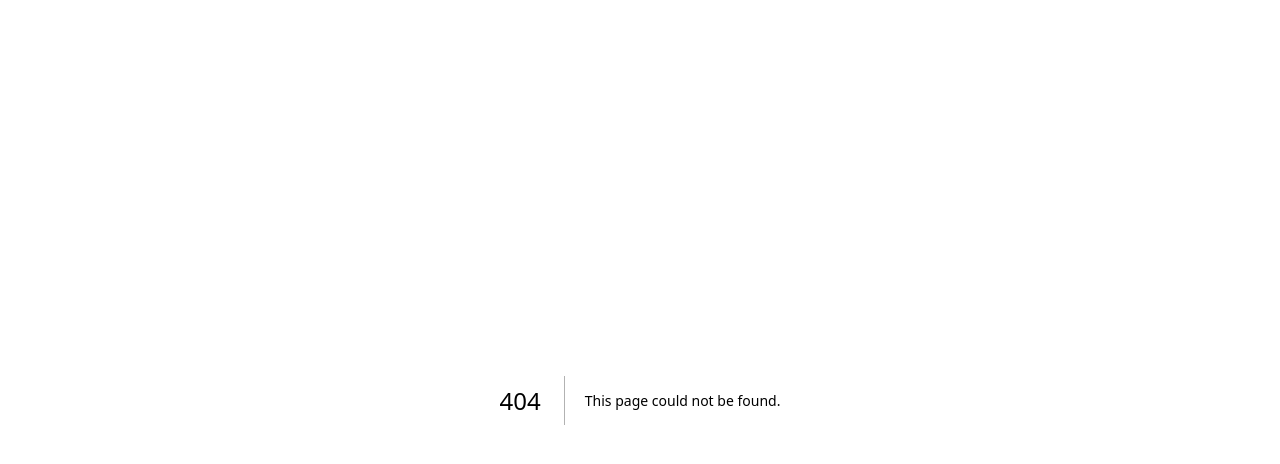
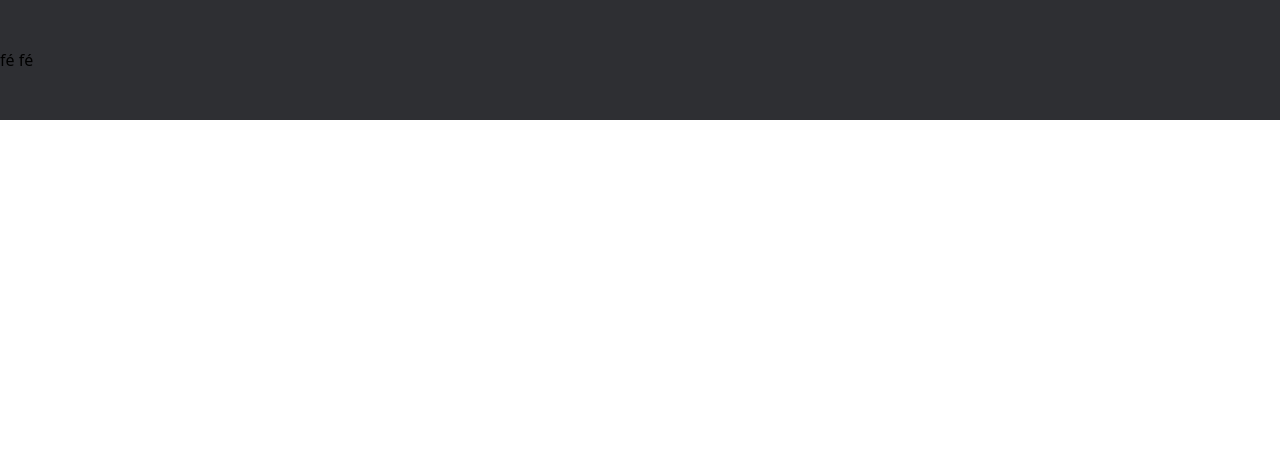
Before and after one commit to michaelrodriguess/michael-dev, a Next.js app: page /blog in a window 1280 px wide. Before the commit this address had no page. Shown: the top 464 px of the page. Built offline with nearby package versions, Linux system fonts and the light colour scheme.

Commit message:
feat: add link do blog page

```diff
--- /dev/null
+++ b/src/app/blog/page.tsx
@@ -0,0 +1,14 @@
+import React from "react";
+
+export const BlogPage = () => {
+  return (
+    <section
+      id="blog"
+      className="relative py-8 lg:py-12 flex items-center bg-[#2E2F33]"
+    >
+        fé fé
+    </section>
+  );
+};
+
+export default BlogPage;
--- a/src/components/Header.tsx
+++ b/src/components/Header.tsx
@@ -1,5 +1,7 @@
 "use client";
+
 import Image from "next/image";
+import { useRouter } from "next/navigation";
 import { useState, useEffect } from "react";
 import { CiMenuBurger } from "react-icons/ci";
 import { IoCloseOutline } from "react-icons/io5";
@@ -14,6 +16,7 @@ const menuItems = [
 
 const Header: React.FC = () => {
   const [isMenuOpen, setIsMenuOpen] = useState(false);
+  const Router = useRouter();
 
   useEffect(() => {
     document.body.style.overflow = isMenuOpen ? "hidden" : "unset";
@@ -29,6 +32,10 @@ const Header: React.FC = () => {
       setIsMenuOpen(false);
     }
   };
+
+  const redirectToBlog = () => {
+    Router.push("/blog");
+  }
 
   return (
     <header className="relative flex flex-col md:flex-row items-center justify-between px-4 md:px-6 py-2 text-white">
@@ -67,7 +74,14 @@ const Header: React.FC = () => {
         {menuItems.map(({ label, id }) => (
           <button
             key={id}
-            onClick={() => scrollToSection(id)}
+            onClick={() => {
+
+              if (label == "Blog") {
+                redirectToBlog();
+              } else {
+                scrollToSection(id);
+              }
+            }}
             className="relative group text-white px-2 py-1 cursor-pointer"
           >
             {label}
```
Also changed, not shown: 1 other file (tests, documents, lock files or other folders).
